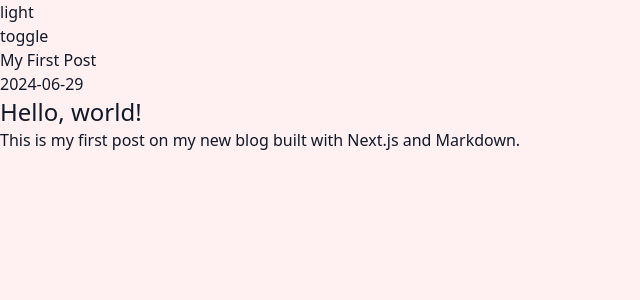
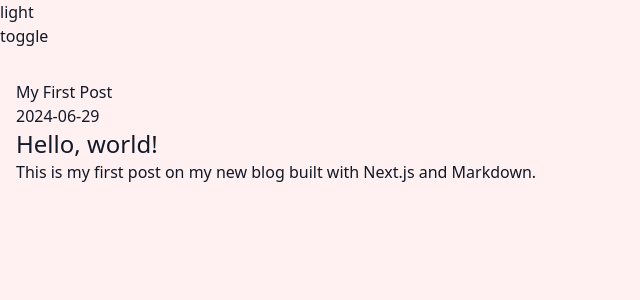
Before and after one commit to becasualle/lead-and-serve, a Next.js app: page /posts/first-post in a window 1280 px wide. Shown: the top 300 px of the page, without its empty margins (0-640 px from the left). Built offline with nearby package versions, Linux system fonts and the light colour scheme.

Commit message:
added post layout

```diff
--- /dev/null
+++ b/src/components/PostLayout.tsx
@@ -0,0 +1,9 @@
+interface PostLayoutProps {
+  children: React.ReactNode;
+}
+
+function PostLayout({ children }: PostLayoutProps) {
+  return <div className="container mx-auto my-8 px-4">{children}</div>;
+}
+
+export default PostLayout;
--- a/src/pages/posts/[slug].tsx
+++ b/src/pages/posts/[slug].tsx
@@ -4,6 +4,7 @@ import ReactMarkdown from 'react-markdown';
 
 import rehypeRaw from 'rehype-raw';
 import CustomHeading from '@/components/CustomHeading';
+import PostLayout from '@/components/PostLayout';
 
 interface Params {
   params: {
@@ -29,8 +30,6 @@ export async function getStaticPaths() {
     params: { slug: filename.replace(/\.md$/, '') },
   }));
 
-  console.error(paths);
-
   return { paths, fallback: false };
 }
 
@@ -50,6 +49,7 @@ export default function Post({ postData }: Props) {
 
   const { content, frontMatter } = postData;
   return (
+    <PostLayout>
       <div className="prose mx-auto">
         <h1>{frontMatter.title}</h1>
         <p>{frontMatter.date}</p>
@@ -62,5 +62,6 @@ export default function Post({ postData }: Props) {
           {content}
         </ReactMarkdown>
       </div>
+    </PostLayout>
   );
 }
```
Lines whose indentation alone changed are shown as unchanged.
